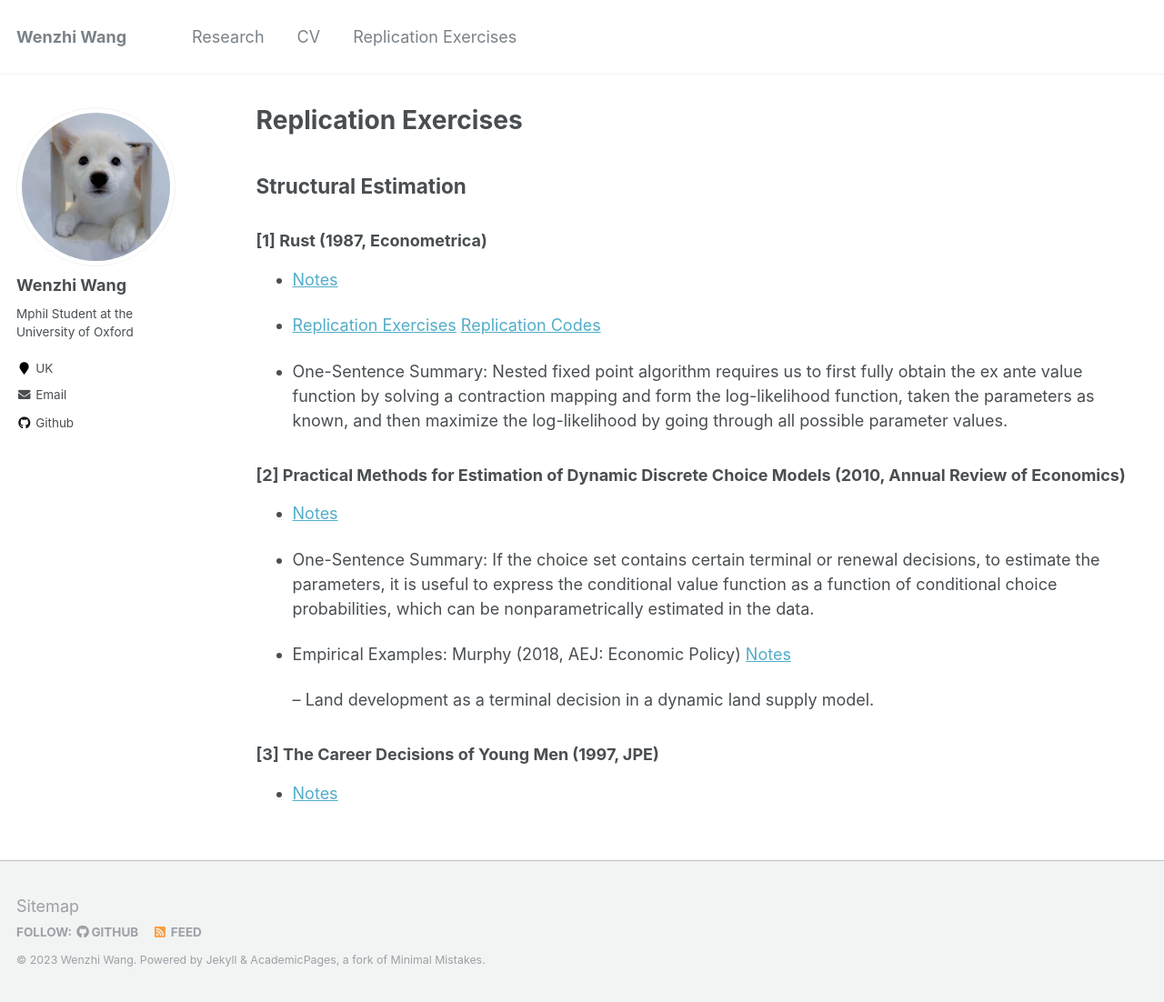
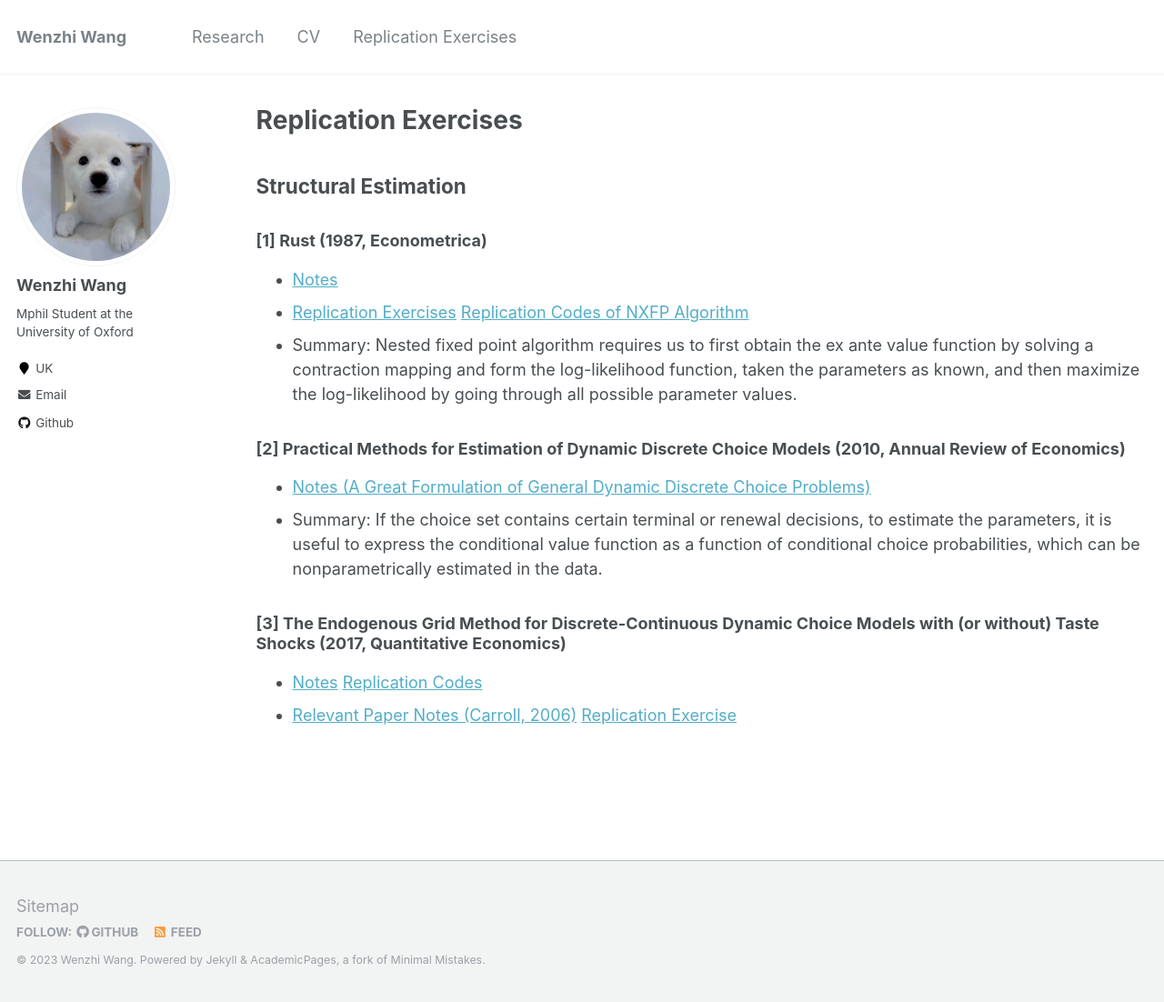
Before and after one commit to wangwz-econ/wangwz-econ.github.io, a Jekyll site: the page built from _pages/replicationexercises.md, in a window 1280 px wide and 1102 px high. Shown: the whole window at 91% size. Built offline with Jekyll 4.4.1, drawn with Linux system fonts in a browser that asks for light colours.

Commit message:
EGMUpload

```diff
--- a/_pages/replicationexercises.md
+++ b/_pages/replicationexercises.md
@@ -10,21 +10,16 @@ author_profile: true
 ### \[1\] Rust (1987, Econometrica)
 
 - [Notes](https://wangwz-econ.github.io/files/Slides on Rust 1987.pdf)
-
-- [Replication Exercises](https://wangwz-econ.github.io/files/Rust 1987 Replication Notes.pdf) [Replication Codes](https://github.com/wangwz-econ/Rust-1987)
-
-- One-Sentence Summary: Nested fixed point algorithm requires us to first fully obtain the ex ante value function by solving a contraction mapping and form the log-likelihood function, taken the parameters as known, and then maximize the log-likelihood by going through all possible parameter values.
+- [Replication Exercises](https://wangwz-econ.github.io/files/Rust 1987 Replication Notes.pdf) [Replication Codes of NXFP Algorithm](https://github.com/wangwz-econ/Rust-1987)
+- Summary: Nested fixed point algorithm requires us to first obtain the ex ante value function by solving a contraction mapping and form the log-likelihood function, taken the parameters as known, and then maximize the log-likelihood by going through all possible parameter values.
 
 
 ### \[2\] Practical Methods for Estimation of Dynamic Discrete Choice Models (2010, Annual Review of Economics)
 
-- [Notes](https://wangwz-econ.github.io/files/Slides on Practical Methods for Estimation of Dynamic Discrete Choice Models.pdf)
+- [Notes (A Great Formulation of General Dynamic Discrete Choice Problems)](https://wangwz-econ.github.io/files/Slides on Practical Methods for Estimation of Dynamic Discrete Choice Models.pdf)
+- Summary: If the choice set contains certain terminal or renewal decisions, to estimate the parameters, it is useful to express the conditional value function as a function of conditional choice probabilities, which can be nonparametrically estimated in the data.
 
-- One-Sentence Summary: If the choice set contains certain terminal or renewal decisions, to estimate the parameters, it is useful to express the conditional value function as a function of conditional choice probabilities, which can be nonparametrically estimated in the data.
+### \[3\] The Endogenous Grid Method for Discrete-Continuous Dynamic Choice Models with (or without) Taste Shocks (2017, Quantitative Economics)
 
-- Empirical Examples: Murphy (2018, AEJ: Economic Policy) [Notes](https://wangwz-econ.github.io/files/A Dynamic Model of Housing Supply.pdf)
-
-    -- Land development as a terminal decision in a dynamic land supply model.
-
-### \[3\] The Career Decisions of Young Men (1997, JPE)
-- [Notes](https://wangwz-econ.github.io/files/Notes on Keane and Wolpin 1997.pdf)
+- [Notes](https://wangwz-econ.github.io/files/Slides on DC-EGM QE 2017.pdf) [Replication Codes](https://github.com/wangwz-econ/DCEGM-2017QE)
+- [Relevant Paper Notes (Carroll, 2006)](https://wangwz-econ.github.io/files/Notes on Carroll 2006.pdf) [Replication Exercise](https://github.com/wangwz-econ/EGM-2006EL)
```
Also changed, not shown: 2 other files.
